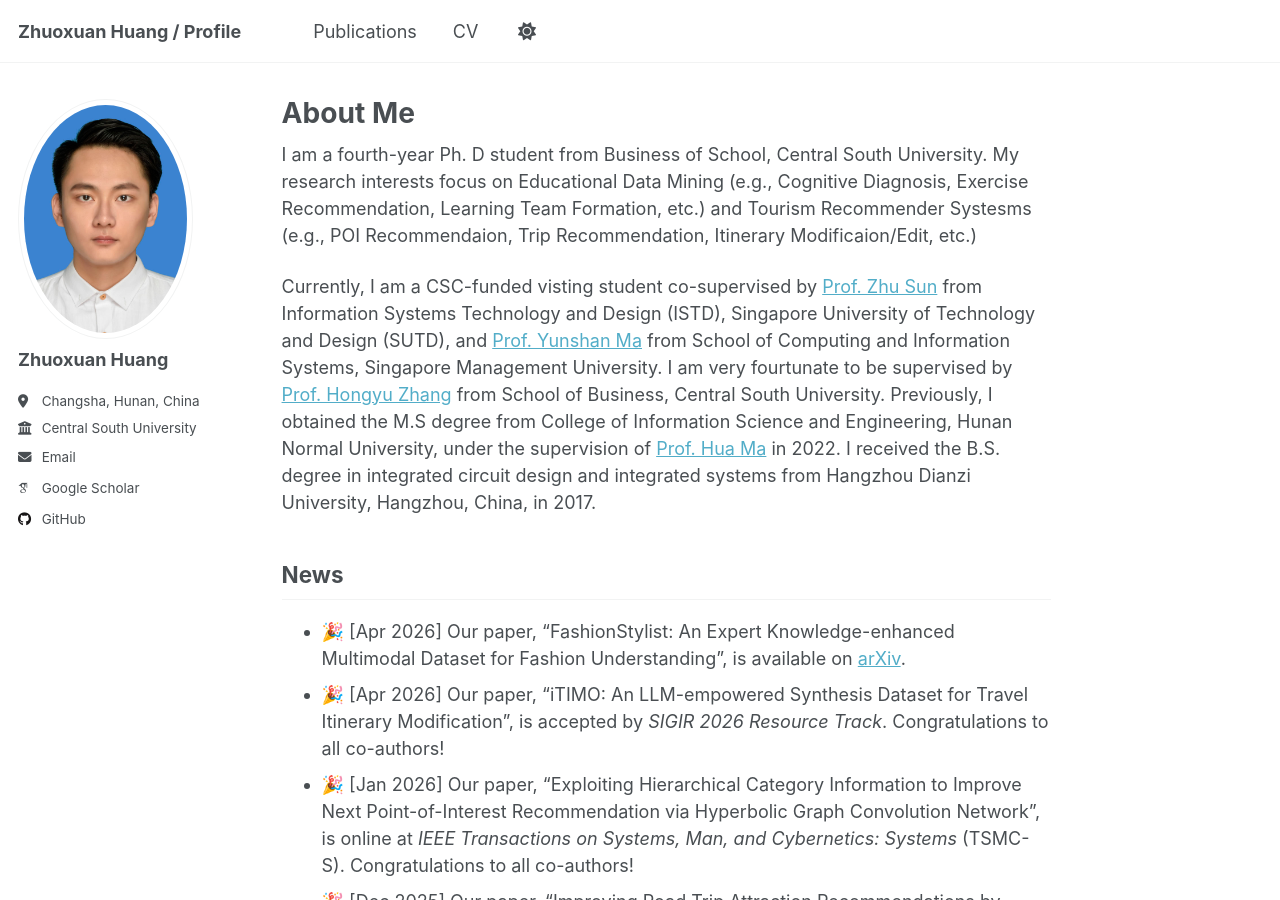
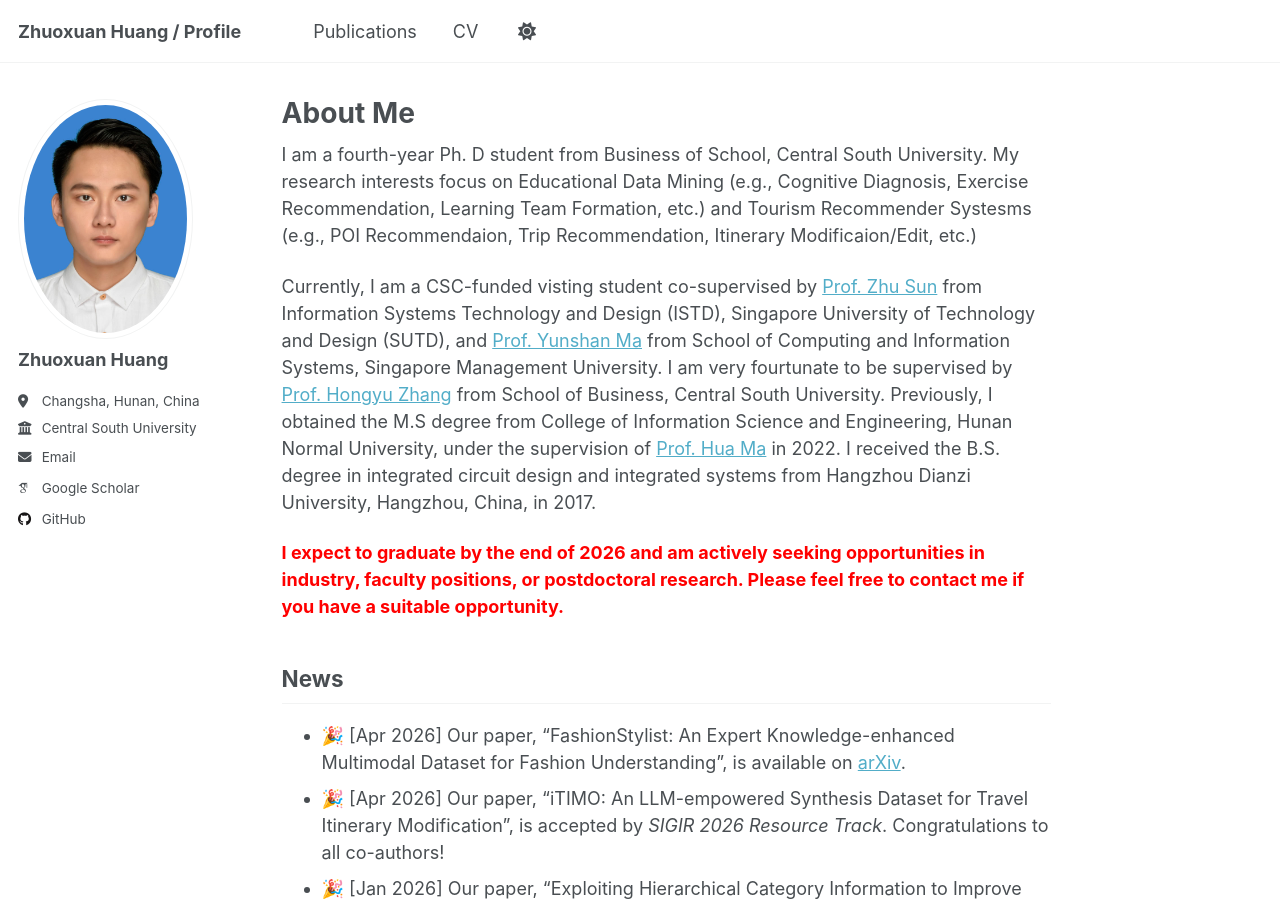
Before and after one commit to zelo2/zelo2.github.io, a Jekyll site: the page built from _pages/about.md, in a window 1280 px wide and 900 px high. Built offline with Jekyll 4.4.1, drawn with Linux system fonts in a browser that asks for light colours; some web fonts are replaced; a script that is not in the unit is left out.

Commit message:
Add job search notice to About Me

```diff
--- a/_pages/about.md
+++ b/_pages/about.md
@@ -11,6 +11,7 @@ I am a fourth-year Ph. D student from Business of School, Central South Universi
 
 Currently, I am a CSC-funded visting student co-supervised by [Prof. Zhu Sun](https://sites.google.com/view/zhusun/home) from Information Systems Technology and Design (ISTD), Singapore University of Technology and Design (SUTD), and [Prof. Yunshan Ma](https://mysbupt.github.io) from School of Computing and Information Systems, Singapore Management University. I am very fourtunate to be supervised by [Prof. Hongyu Zhang](https://scholar.google.com.hk/citations?user=B1gqJ8UAAAAJ&hl=zh-CN&oi=sra) from School of Business, Central South University. Previously, I obtained the M.S degree from College of Information Science and Engineering, Hunan Normal University, under the supervision of [Prof. Hua Ma](https://ieeexplore.ieee.org/author/37086381334) in 2022. I received the B.S. degree in integrated circuit design and integrated systems from Hangzhou Dianzi University, Hangzhou, China, in 2017.
 
+<p style="color: red;"><strong>I expect to graduate by the end of 2026 and am actively seeking opportunities in industry, faculty positions, or postdoctoral research. Please feel free to contact me if you have a suitable opportunity.</strong></p>
 
 News
 ------
```
